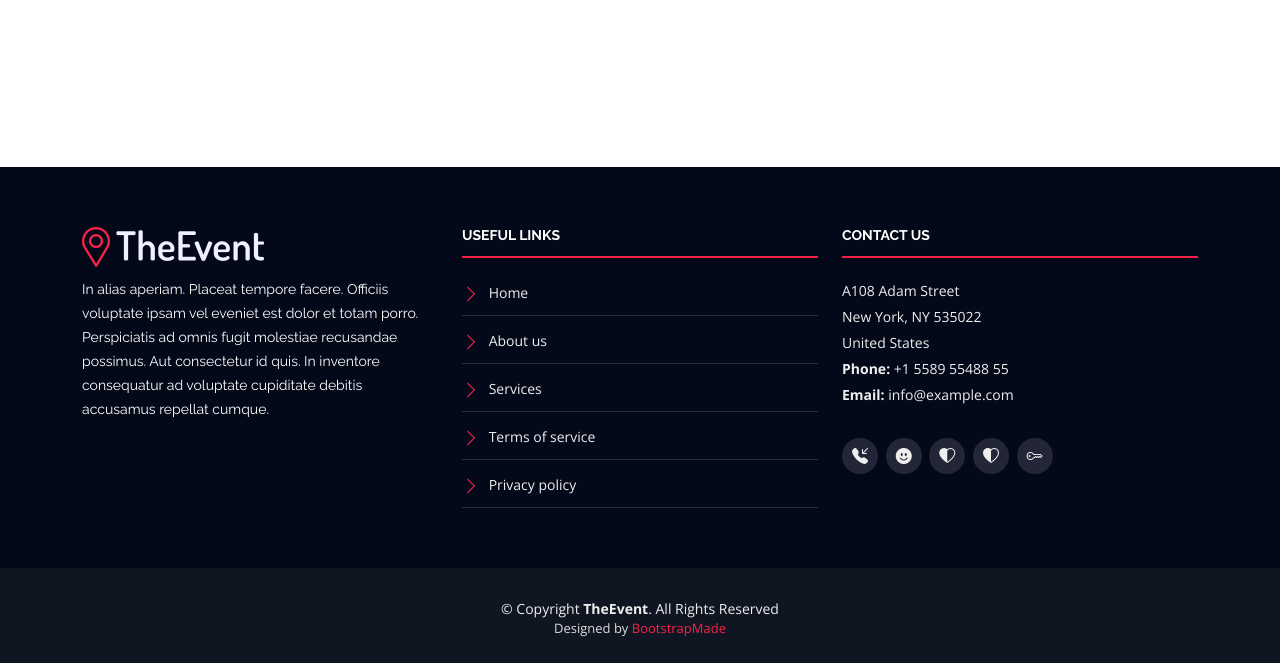
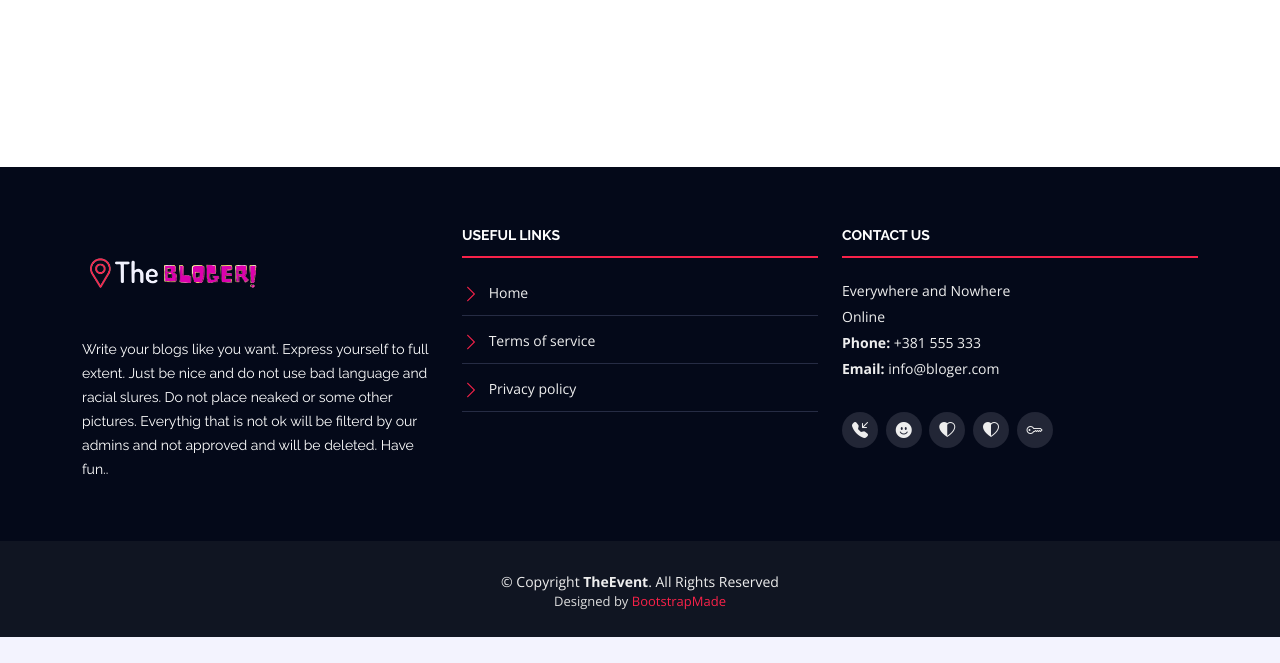
Before and after one commit to vladavladimir/Bloger, a PHP site: page / in a window 1280 px wide. Shown: the part 3400-4063 px from the top of the page. After the commit the page ends 4037 px from the top, so only its background shows below. Run offline with PHP 8.4, Linux system fonts and the light colour scheme; data comes from the database, SQL or seed files in the repository; some libraries are stand-ins or nearby versions.

Commit message:
second commit  added some pages like privacy and terms of use, and some texts like FAQ New logo edit

```diff
--- a/assets/css/style.css
+++ b/assets/css/style.css
@@ -160,7 +160,7 @@ h1, h2, h3, h4, h5, h6 {
 #header #logo img {
   padding: 0;
   margin: 0;
-  max-height: 40px;
+  max-height: 150px;
 }
 
 @media (max-width: 992px) {
@@ -1495,7 +1495,7 @@ h1, h2, h3, h4, h5, h6 {
 }
 
 #footer .footer-top .footer-info img {
-  height: 40px;
+  height: 100px;
   margin-bottom: 10px;
 }
 
--- a/assets/partials/body.php
+++ b/assets/partials/body.php
@@ -89,37 +89,39 @@
             <ul class="faq-list">
 
               <li>
-                <div data-bs-toggle="collapse" class="collapsed question" href="#faq1">Non consectetur a erat nam at lectus urna duis? <i class="bi bi-chevron-down icon-show"></i><i class="bi bi-chevron-up icon-close"></i></div>
+                <div data-bs-toggle="collapse" class="collapsed question" href="#faq1">What is Lorem Ipsum? <i class="bi bi-chevron-down icon-show"></i><i class="bi bi-chevron-up icon-close"></i></div>
                 <div id="faq1" class="collapse" data-bs-parent=".faq-list">
                   <p>
-                    Feugiat pretium nibh ipsum consequat. Tempus iaculis urna id volutpat lacus laoreet non curabitur gravida. Venenatis lectus magna fringilla urna porttitor rhoncus dolor purus non.
+                    Lorem Ipsum is simply dummy text of the printing and typesetting industry. Lorem Ipsum has been the industry's standard dummy text ever since the 1500s, when an unknown printer took a galley of type and scrambled it to make a type specimen book. It has survived not only five centuries, but also the leap into electronic typesetting, remaining essentially unchanged. It was popularised in the 1960s with the release of Letraset sheets containing Lorem Ipsum passages, and more recently with desktop publishing software like Aldus PageMaker including versions of Lorem Ipsum.
                   </p>
                 </div>
               </li>
 
               <li>
-                <div data-bs-toggle="collapse" href="#faq2" class="collapsed question">Feugiat scelerisque varius morbi enim nunc faucibus a pellentesque? <i class="bi bi-chevron-down icon-show"></i><i class="bi bi-chevron-up icon-close"></i></div>
+                <div data-bs-toggle="collapse" href="#faq2" class="collapsed question">Why do we use it? <i class="bi bi-chevron-down icon-show"></i><i class="bi bi-chevron-up icon-close"></i></div>
                 <div id="faq2" class="collapse" data-bs-parent=".faq-list">
                   <p>
-                    Dolor sit amet consectetur adipiscing elit pellentesque habitant morbi. Id interdum velit laoreet id donec ultrices. Fringilla phasellus faucibus scelerisque eleifend donec pretium. Est pellentesque elit ullamcorper dignissim. Mauris ultrices eros in cursus turpis massa tincidunt dui.
+                    It is a long established fact that a reader will be distracted by the readable content of a page when looking at its layout. The point of using Lorem Ipsum is that it has a more-or-less normal distribution of letters, as opposed to using 'Content here, content here', making it look like readable English. Many desktop publishing packages and web page editors now use Lorem Ipsum as their default model text, and a search for 'lorem ipsum' will uncover many web sites still in their infancy. Various versions have evolved over the years, sometimes by accident, sometimes on purpose (injected humour and the like).
                   </p>
                 </div>
               </li>
 
               <li>
-                <div data-bs-toggle="collapse" href="#faq3" class="collapsed question">Dolor sit amet consectetur adipiscing elit pellentesque habitant morbi? <i class="bi bi-chevron-down icon-show"></i><i class="bi bi-chevron-up icon-close"></i></div>
+                <div data-bs-toggle="collapse" href="#faq3" class="collapsed question">Where does it come from? <i class="bi bi-chevron-down icon-show"></i><i class="bi bi-chevron-up icon-close"></i></div>
                 <div id="faq3" class="collapse" data-bs-parent=".faq-list">
                   <p>
-                    Eleifend mi in nulla posuere sollicitudin aliquam ultrices sagittis orci. Faucibus pulvinar elementum integer enim. Sem nulla pharetra diam sit amet nisl suscipit. Rutrum tellus pellentesque eu tincidunt. Lectus urna duis convallis convallis tellus. Urna molestie at elementum eu facilisis sed odio morbi quis
+                    Contrary to popular belief, Lorem Ipsum is not simply random text. It has roots in a piece of classical Latin literature from 45 BC, making it over 2000 years old. Richard McClintock, a Latin professor at Hampden-Sydney College in Virginia, looked up one of the more obscure Latin words, consectetur, from a Lorem Ipsum passage, and going through the cites of the word in classical literature, discovered the undoubtable source. Lorem Ipsum comes from sections 1.10.32 and 1.10.33 of "de Finibus Bonorum et Malorum" (The Extremes of Good and Evil) by Cicero, written in 45 BC. This book is a treatise on the theory of ethics, very popular during the Renaissance. The first line of Lorem Ipsum, "Lorem ipsum dolor sit amet..", comes from a line in section 1.10.32.</p>
+
+                    <p>The standard chunk of Lorem Ipsum used since the 1500s is reproduced below for those interested. Sections 1.10.32 and 1.10.33 from "de Finibus Bonorum et Malorum" by Cicero are also reproduced in their exact original form, accompanied by English versions from the 1914 translation by H. Rackham.
                   </p>
                 </div>
               </li>
 
               <li>
-                <div data-bs-toggle="collapse" href="#faq4" class="collapsed question">Ac odio tempor orci dapibus. Aliquam eleifend mi in nulla? <i class="bi bi-chevron-down icon-show"></i><i class="bi bi-chevron-up icon-close"></i></div>
+                <div data-bs-toggle="collapse" href="#faq4" class="collapsed question">The standard Lorem Ipsum passage, used since the 1500s <i class="bi bi-chevron-down icon-show"></i><i class="bi bi-chevron-up icon-close"></i></div>
                 <div id="faq4" class="collapse" data-bs-parent=".faq-list">
                   <p>
-                    Dolor sit amet consectetur adipiscing elit pellentesque habitant morbi. Id interdum velit laoreet id donec ultrices. Fringilla phasellus faucibus scelerisque eleifend donec pretium. Est pellentesque elit ullamcorper dignissim. Mauris ultrices eros in cursus turpis massa tincidunt dui.
+                    "Lorem ipsum dolor sit amet, consectetur adipiscing elit, sed do eiusmod tempor incididunt ut labore et dolore magna aliqua. Ut enim ad minim veniam, quis nostrud exercitation ullamco laboris nisi ut aliquip ex ea commodo consequat. Duis aute irure dolor in reprehenderit in voluptate velit esse cillum dolore eu fugiat nulla pariatur. Excepteur sint occaecat cupidatat non proident, sunt in culpa qui officia deserunt mollit anim id est laborum."
                   </p>
                 </div>
               </li>
@@ -134,10 +136,10 @@
               </li>
 
               <li>
-                <div data-bs-toggle="collapse" href="#faq6" class="collapsed question">Tortor vitae purus faucibus ornare. Varius vel pharetra vel turpis nunc eget lorem dolor? <i class="bi bi-chevron-down icon-show"></i><i class="bi bi-chevron-up icon-close"></i></div>
+                <div data-bs-toggle="collapse" href="#faq6" class="collapsed question">Section 1.10.32 of "de Finibus Bonorum et Malorum", written by Cicero in 45 BC <i class="bi bi-chevron-down icon-show"></i><i class="bi bi-chevron-up icon-close"></i></div>
                 <div id="faq6" class="collapse" data-bs-parent=".faq-list">
                   <p>
-                    Laoreet sit amet cursus sit amet dictum sit amet justo. Mauris vitae ultricies leo integer malesuada nunc vel. Tincidunt eget nullam non nisi est sit amet. Turpis nunc eget lorem dolor sed. Ut venenatis tellus in metus vulputate eu scelerisque. Pellentesque diam volutpat commodo sed egestas egestas fringilla phasellus faucibus. Nibh tellus molestie nunc non blandit massa enim nec.
+                    "Sed ut perspiciatis unde omnis iste natus error sit voluptatem accusantium doloremque laudantium, totam rem aperiam, eaque ipsa quae ab illo inventore veritatis et quasi architecto beatae vitae dicta sunt explicabo. Nemo enim ipsam voluptatem quia voluptas sit aspernatur aut odit aut fugit, sed quia consequuntur magni dolores eos qui ratione voluptatem sequi nesciunt. Neque porro quisquam est, qui dolorem ipsum quia dolor sit amet, consectetur, adipisci velit, sed quia non numquam eius modi tempora incidunt ut labore et dolore magnam aliquam quaerat voluptatem. Ut enim ad minima veniam, quis nostrum exercitationem ullam corporis suscipit laboriosam, nisi ut aliquid ex ea commodi consequatur? Quis autem vel eum iure reprehenderit qui in ea voluptate velit esse quam nihil molestiae consequatur, vel illum qui dolorem eum fugiat quo voluptas nulla pariatur?"
                   </p>
                 </div>
               </li>
@@ -162,7 +164,7 @@
 
         <div class="section-header">
           <h2>Contact Us</h2>
-          <p>Nihil officia ut sint molestiae tenetur.</p>
+          <p>Send us email and we might answere, you never know</p>
         </div>
 
         <div class="row contact-info">
@@ -171,7 +173,7 @@
             <div class="contact-address">
               <i class="bi bi-geo-alt"></i>
               <h3>Address</h3>
-              <address>A108 Adam Street, NY 535022, USA</address>
+              <address>Everywhere and Nowhere</address>
             </div>
           </div>
 
@@ -179,7 +181,7 @@
             <div class="contact-phone">
               <i class="bi bi-phone"></i>
               <h3>Phone Number</h3>
-              <p><a href="tel:+155895548855">+1 5589 55488 55</a></p>
+              <p><a href="tel:+155895548855">+381 555 333</a></p>
             </div>
           </div>
 
@@ -187,7 +189,7 @@
             <div class="contact-email">
               <i class="bi bi-envelope"></i>
               <h3>Email</h3>
-              <p><a href="mailto:info@example.com">info@example.com</a></p>
+              <p><a href="mailto:info@example.com">info@bloger.com</a></p>
             </div>
           </div>
 
--- a/assets/partials/footer.php
+++ b/assets/partials/footer.php
@@ -6,17 +6,15 @@
 
           <div class="col-lg-4 col-md-6 footer-info">
             <img src="assets/img/logo.png" alt="TheEvenet">
-            <p>In alias aperiam. Placeat tempore facere. Officiis voluptate ipsam vel eveniet est dolor et totam porro. Perspiciatis ad omnis fugit molestiae recusandae possimus. Aut consectetur id quis. In inventore consequatur ad voluptate cupiditate debitis accusamus repellat cumque.</p>
+            <p>Write your blogs like you want. Express yourself to full extent. Just be nice and do not use bad language and racial slures. Do not place neaked or some other pictures. Everythig that is not ok will be filterd by our admins and not approved and will be deleted. Have fun.. </p>
           </div>
 
           <div class="col-lg-4 col-md-6 footer-links">
             <h4>Useful Links</h4>
             <ul>
-              <li><i class="bi bi-chevron-right"></i> <a href="#">Home</a></li>
-              <li><i class="bi bi-chevron-right"></i> <a href="#">About us</a></li>
-              <li><i class="bi bi-chevron-right"></i> <a href="#">Services</a></li>
-              <li><i class="bi bi-chevron-right"></i> <a href="#">Terms of service</a></li>
-              <li><i class="bi bi-chevron-right"></i> <a href="#">Privacy policy</a></li>
+              <li><i class="bi bi-chevron-right"></i> <a href="index.php">Home</a></li>
+              <li><i class="bi bi-chevron-right"></i> <a href="terms.php">Terms of service</a></li>
+              <li><i class="bi bi-chevron-right"></i> <a href="privacy.php">Privacy policy</a></li>
             </ul>
           </div>
 
@@ -25,11 +23,10 @@
           <div class="col-lg-4 col-md-6 footer-contact">
             <h4>Contact Us</h4>
             <p>
-              A108 Adam Street <br>
-              New York, NY 535022<br>
-              United States <br>
-              <strong>Phone:</strong> +1 5589 55488 55<br>
-              <strong>Email:</strong> info@example.com<br>
+              Everywhere and Nowhere<br>
+              Online<br>
+              <strong>Phone:</strong> +381 555 333<br>
+              <strong>Email:</strong> info@bloger.com<br>
             </p>
 
             <div class="social-links">
```
Also changed, not shown: privacy.php (added, +40 -0 lines), terms.php (added, +52 -0 lines), assets/img/bLOGER!.jpg (added), assets/img/logo.png.
